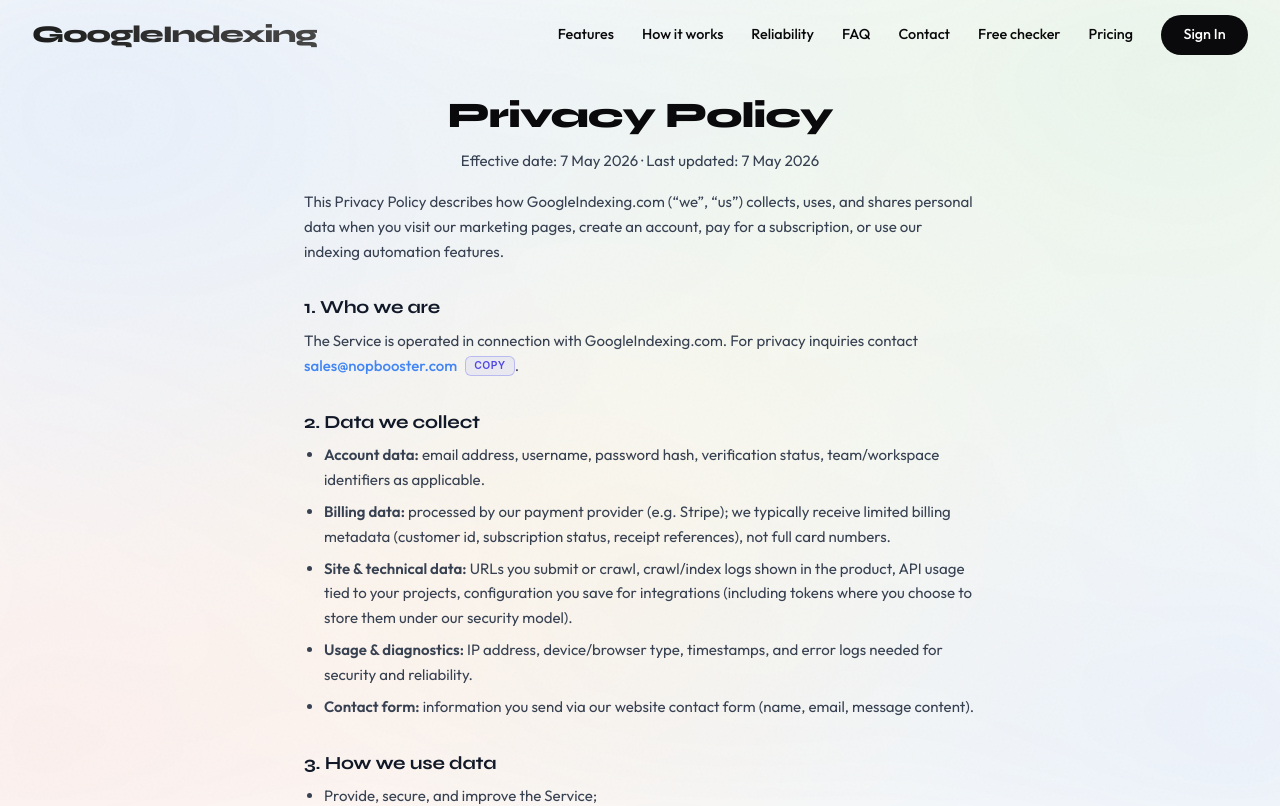
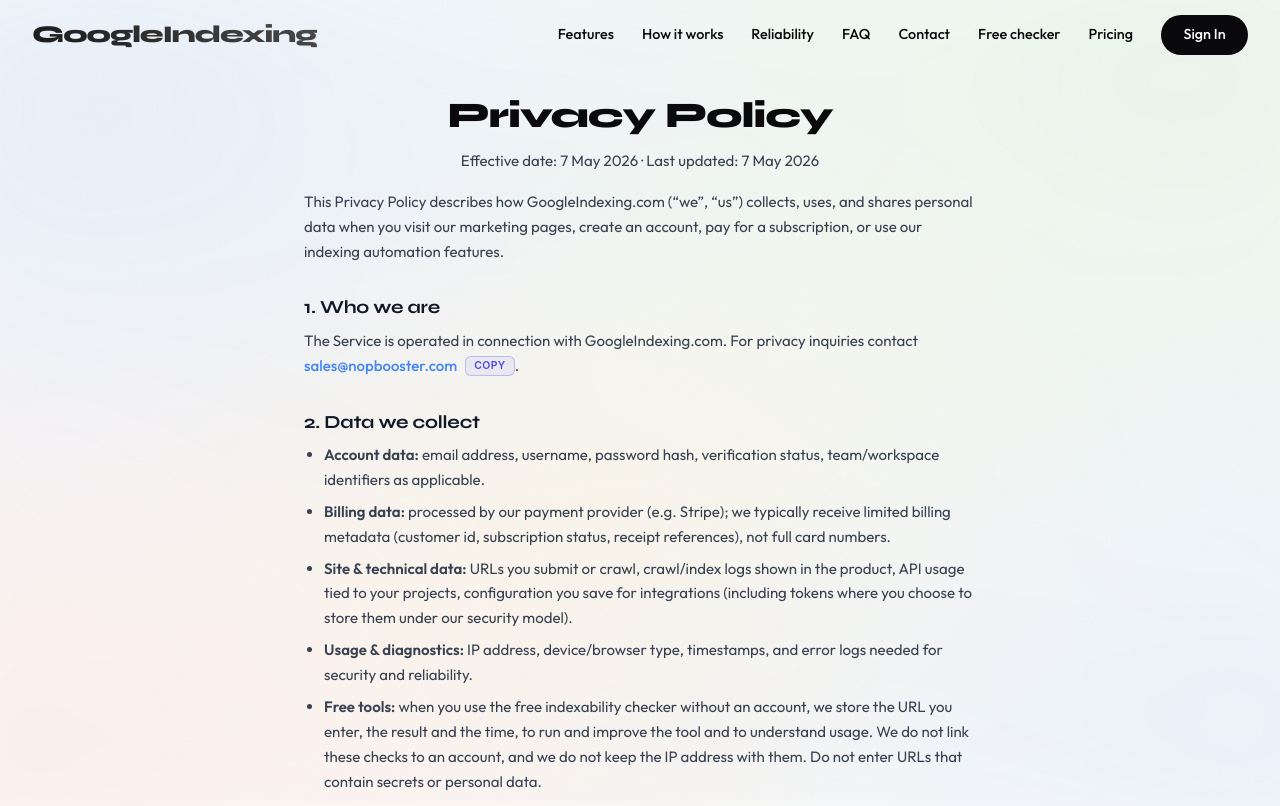
Before and after one commit to Creatrix-Technologies/google-indexing, a Vue app: page /privacy in a window 1280 px wide. Shown: the top 806 px of the page. Built offline with nearby package versions, Linux system fonts and the light colour scheme.

Commit message:
docs(privacy): disclose URL storage for the free checker
Co-Authored-By: Claude Sonnet 5.5 <noreply@anthropic.com>

```diff
--- a/src/pages/PrivacyPolicy.vue
+++ b/src/pages/PrivacyPolicy.vue
@@ -21,6 +21,7 @@
         <li><strong>Billing data:</strong> processed by our payment provider (e.g. Stripe); we typically receive limited billing metadata (customer id, subscription status, receipt references), not full card numbers.</li>
         <li><strong>Site &amp; technical data:</strong> URLs you submit or crawl, crawl/index logs shown in the product, API usage tied to your projects, configuration you save for integrations (including tokens where you choose to store them under our security model).</li>
         <li><strong>Usage &amp; diagnostics:</strong> IP address, device/browser type, timestamps, and error logs needed for security and reliability.</li>
+        <li><strong>Free tools:</strong> when you use the free indexability checker without an account, we store the URL you enter, the result and the time, to run and improve the tool and to understand usage. We do not link these checks to an account, and we do not keep the IP address with them. Do not enter URLs that contain secrets or personal data.</li>
         <li><strong>Contact form:</strong> information you send via our website contact form (name, email, message content).</li>
       </ul>
 
```
